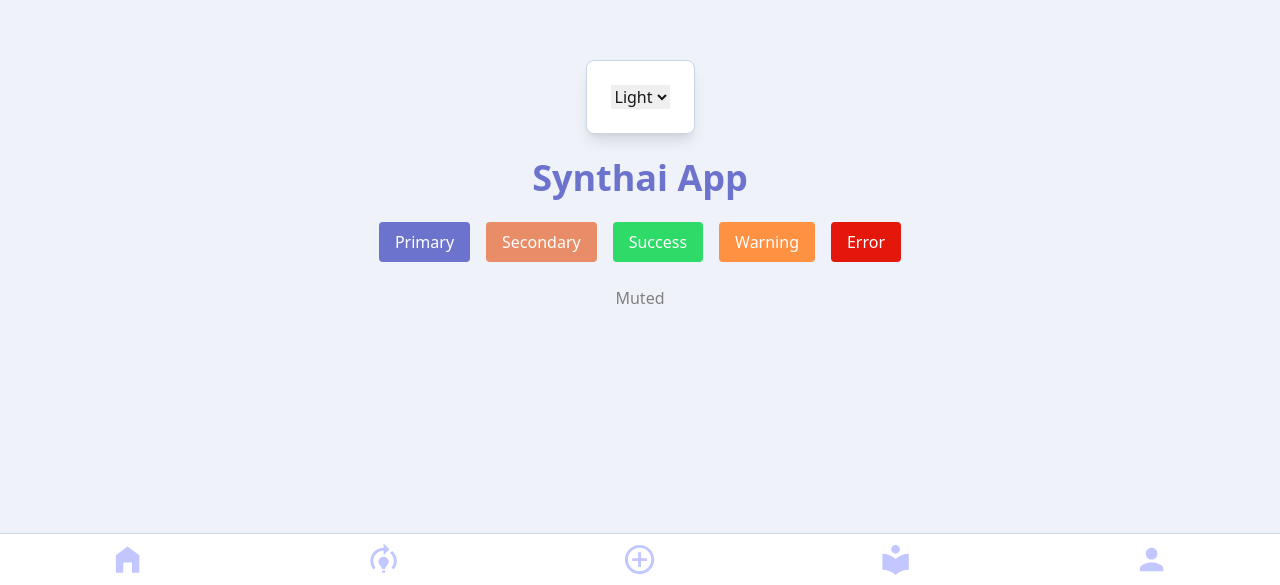
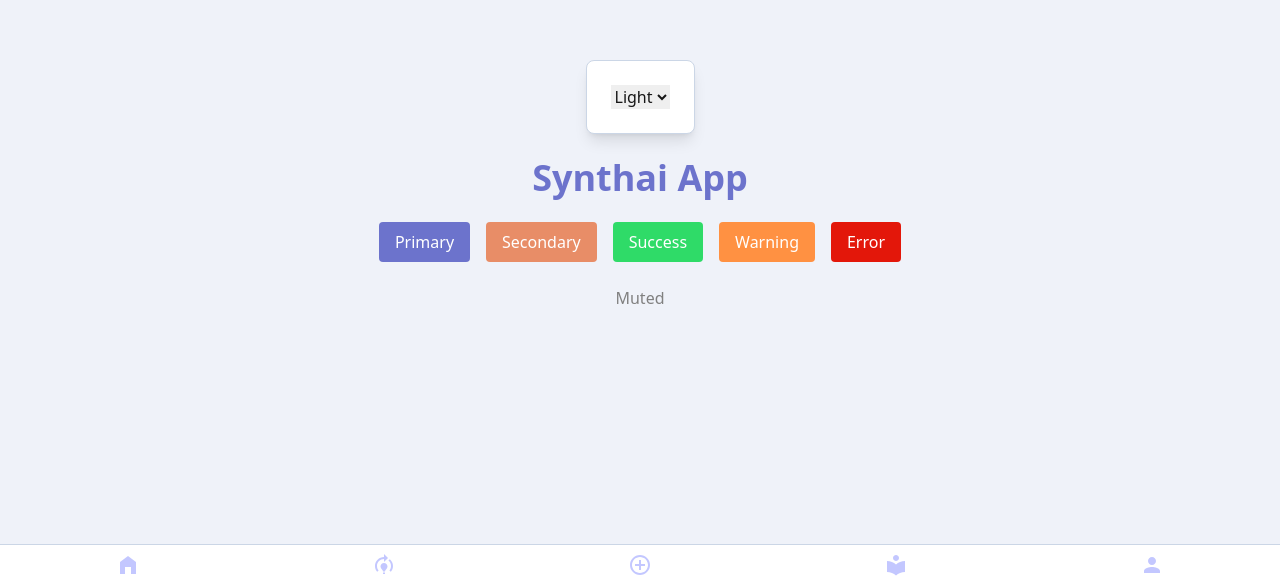
Before and after one commit to fabilier228/ai.synthai.src.frontend, a Next.js app: page / in a window 1280 px wide. Shown: the part 215-800 px from the top of the page. Built offline with nearby package versions, Linux system fonts and the light colour scheme.

Commit message:
refactor: change style to tailwind

```diff
--- a/src/components/Navbar.css
+++ /dev/null
@@ -1,31 +0,0 @@
-.navbar {
-  position: fixed;
-  left: 0;
-  bottom: 0;
-  width: 100vw;
-  background: var(--surface);
-  border-top: 1px solid var(--outline);
-  padding: 0.5rem 0;
-  z-index: 100;
-}
-.navbar ul {
-  display: flex;
-  flex-direction: row;
-  justify-content: space-between;
-  align-items: center;
-  width: 100%;
-  margin: 0;
-  padding: 0;
-  list-style: none;
-}
-.navbar li {
-  flex: 1 1 0;
-  display: flex;
-  justify-content: center;
-  align-items: center;
-}
-.navbar svg {
-  font-size: 2.2rem;
-  color: var(--primary_muted);
-  transition: color 0.2s;
-}
--- a/src/components/Navbar.tsx
+++ b/src/components/Navbar.tsx
@@ -6,26 +6,25 @@ import {
   LocalLibrary,
   Person,
 } from "@mui/icons-material";
-import "./Navbar.css";
 
 const Navbar = () => {
   return (
-    <nav className="navbar">
-      <ul>
-        <li>
-          <HomeFilled />
+    <nav className="fixed left-0 bottom-0 w-screen bg-surface border-t border-outline py-2 z-[100]">
+      <ul className="flex flex-row justify-between items-center w-full m-0 p-0 list-none">
+        <li className="flex-1 flex justify-center items-center">
+          <HomeFilled className="text-[2.2rem] text-primary_muted transition-colors duration-200" />
         </li>
-        <li>
-          <ModelTraining />
+        <li className="flex-1 flex justify-center items-center">
+          <ModelTraining className="text-[2.2rem] text-primary_muted transition-colors duration-200" />
         </li>
-        <li>
-          <AddCircleOutline />
+        <li className="flex-1 flex justify-center items-center">
+          <AddCircleOutline className="text-[2.2rem] text-primary_muted transition-colors duration-200" />
         </li>
-        <li>
-          <LocalLibrary />
+        <li className="flex-1 flex justify-center items-center">
+          <LocalLibrary className="text-[2.2rem] text-primary_muted transition-colors duration-200" />
         </li>
-        <li>
-          <Person />
+        <li className="flex-1 flex justify-center items-center">
+          <Person className="text-[2.2rem] text-primary_muted transition-colors duration-200" />
         </li>
       </ul>
     </nav>
```
